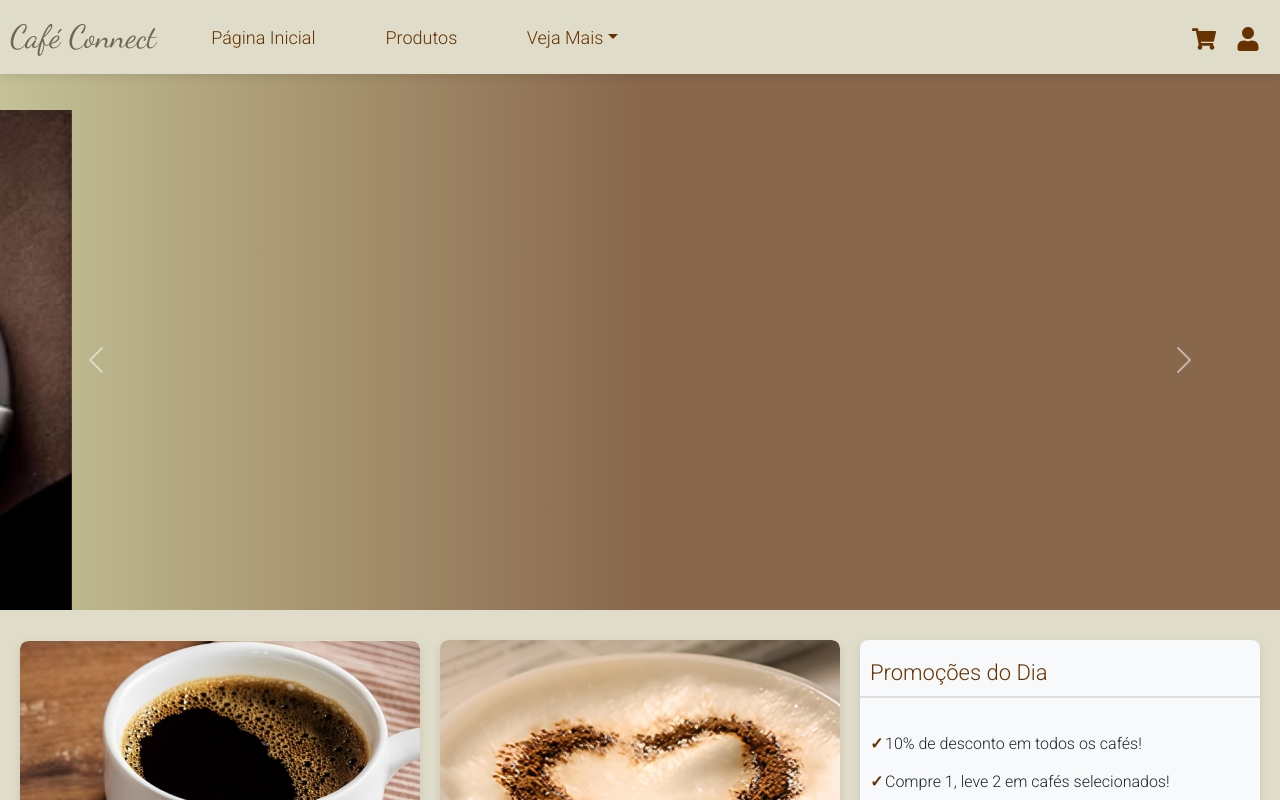
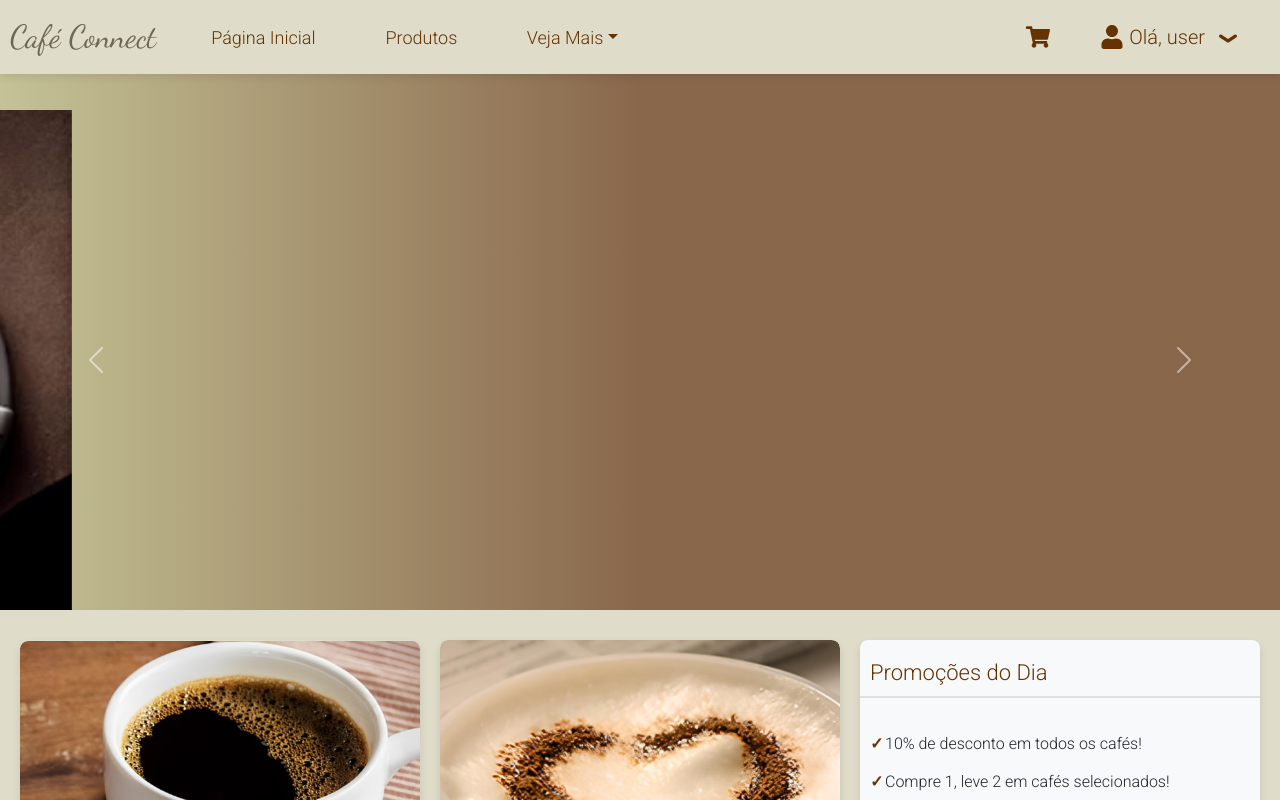
Before and after one commit to GustavoGNicolaci/frontend_CC, a React (Vite) app: page / in a window 1280 px wide. Built offline with nearby package versions, Linux system fonts and the light colour scheme; sample sign-in values are in the browser's storage.

Commit message:
Inclusão de descritivo para identificar se está logado

```diff
--- a/src/components/navbar/navbar.jsx
+++ b/src/components/navbar/navbar.jsx
@@ -9,9 +9,16 @@ import { FaShoppingCart, FaUser, FaCoffee, FaMapMarkerAlt, FaBriefcase, FaInfoCi
 import { useAuth } from "../../authenticate/authContext"
 import OpcoesUsuarioModal from "../login/opcoesUsuario/opcoesUsuarioModal"
 import styles from "./navbar.module.css"
+import chevronDownBrown from '../../assets/images/chevron-down-brown.png'
+import chevronUpBrown from '../../assets/images/chevron-up-brown.png'
+import chevronDownLight from '../../assets/images/chevron-down-white.png'
+import chevronUpLight from '../../assets/images/chevron-up-white.png'
+
 
 function NavbarComponent() {
   const [showModal, setShowModal] = useState(false)
+  const [isUserHovered, setIsUserHovered] = useState(false)
+
   const { token, logout } = useAuth()
 
   const handleToggleModal = () => {
@@ -57,9 +64,27 @@ function NavbarComponent() {
           </Nav.Link>
 
           {token ? (
-            <div className={styles.userContainer} onClick={handleToggleModal} style={{ cursor: 'pointer' }}>
+            <div
+              className={styles.userContainer}
+              onClick={handleToggleModal}
+              onMouseEnter={() => setIsUserHovered(true)}
+              onMouseLeave={() => setIsUserHovered(false)}
+              style={{ cursor: 'pointer', position: 'relative' }}
+            >
               <div className={styles.navIcon}>
                 <FaUser size={24} />
+                <span className={styles.helloUser}>
+                  Olá, user
+                </span>
+                <img
+                  src={
+                    showModal
+                      ? (isUserHovered ? chevronUpLight : chevronUpBrown)
+                      : (isUserHovered ? chevronDownLight : chevronDownBrown)
+                  }
+                  alt="chevron"
+                  className={styles.arrowIcon}
+                />
               </div>
               {showModal && (
                 <OpcoesUsuarioModal
@@ -71,7 +96,8 @@ function NavbarComponent() {
             </div>
           ) : (
             <Nav.Link href="/login" className={styles.navIcon}>
-              <FaUser size={24} />
+              <FaUser/>
+              <span className={styles.helloUser}>Entrar/Cadastrar</span>
             </Nav.Link>
           )}
         </div>
--- a/src/components/navbar/navbar.module.css
+++ b/src/components/navbar/navbar.module.css
@@ -114,13 +114,24 @@
 .navIcon {
     color: #663300 !important;
     margin-left: 20px;
-    font-size: 24px;
-    transition: all 0.3s ease;
+    font-size: 20px;
+    transition: background 0.2s, color 0.2s;
+    display: flex;
+    align-items: center;
+    border-radius: 6px;
+    padding: 6px 10px;
+    gap: 5px
 }
 
 .navIcon:hover {
-    opacity: 0.7 !important;
-    transform: scale(1.1);
+    background-color: #663300 !important;
+    color: #f0ede4 !important;
+}
+
+.navIcon:hover .helloUser,
+.navIcon:hover svg {
+    color: #f0ede4 !important;
+    background: none !important;
 }
 
 .userContainer {
@@ -128,6 +139,21 @@
     display: flex;
     align-items: center;
     justify-content: center;
+    padding: 6px 10px;
+    border-radius: 6px;
+    transition: background 0.2s, color 0.2s;
+}
+
+.userContainer:hover {
+    background-color: #663300 !important;
+    margin-left: 10px;
+}
+
+.userContainer:hover .helloUser,
+.userContainer:hover .arrowIcon,
+.userContainer:hover .navIcon {
+    color: #f0ede4 !important;
+    background: none !important;
 }
 
 .iconContainer {
@@ -136,9 +162,12 @@
     margin-left: auto;
 }
 
-.helloUser {
-    font-size: 20px;
-    margin-left: 0.25rem;
+.arrowIcon {
+    margin-left: 6px;
+    width: 24px;
+    height: 24px;
+    transition: filter 0.2s;
+    vertical-align: middle;
 }
 
 @keyframes fadeIn {
```
